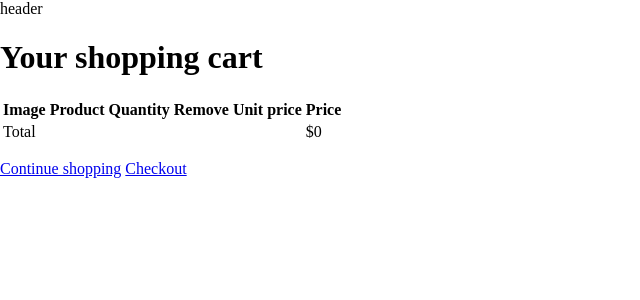
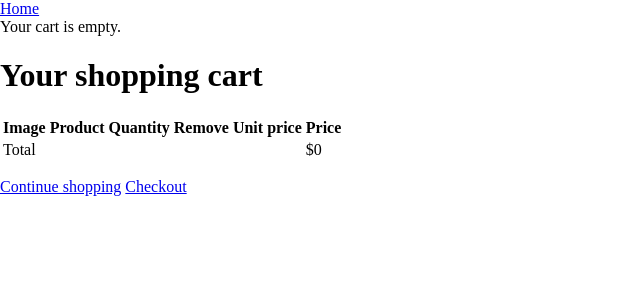
Before and after one commit to pabcha/django-online-shop, a Django app: page /cart/ in a window 1280 px wide. Shown: the top 300 px of the page, without its empty margins (0-640 px from the left). Run offline with Django 3.2, Linux system fonts and the light colour scheme.

Commit message:
Agregado context processor para ver el carrito en todas las paginas

```diff
--- /dev/null
+++ b/cart/context_processors.py
@@ -0,0 +1,4 @@
+from .cart import Cart
+
+def cart(request):
+    return {'cart': Cart(request)}
--- a/myshop/settings.py
+++ b/myshop/settings.py
@@ -52,6 +52,7 @@ TEMPLATES = [
                 'django.template.context_processors.request',
                 'django.contrib.auth.context_processors.auth',
                 'django.contrib.messages.context_processors.messages',
+                'cart.context_processors.cart',
             ],
         },
     },
--- a/shop/templates/shop/base.html
+++ b/shop/templates/shop/base.html
@@ -7,8 +7,21 @@
     <link rel="stylesheet" href="{% static 'css/base.css' %}">
   </head>
   <body>
+    <div class="">
+      <a href="{% url 'shop:product_list' %}">Home</a>
+    </div>
     <header>
-      header
+      {% with total_items=cart|length %}
+        {% if cart|length > 0 %}
+          Your cart:
+          <a href="{% url 'cart:cart_detail' %}">
+            {{ total_items }} item{{ total_items|pluralize }},
+            ${{ cart.get_total_price }}
+          </a>
+        {% else %}
+          Your cart is empty.
+        {% endif %}
+      {% endwith %}
     </header>
     {% block content %}
     {% endblock %}
```
